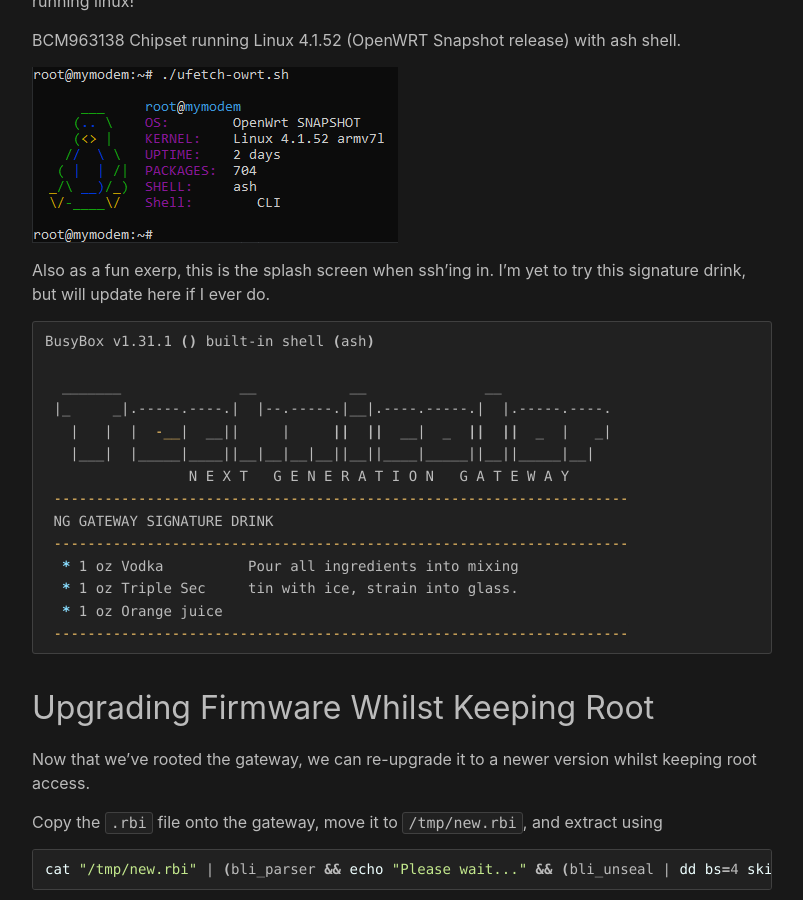
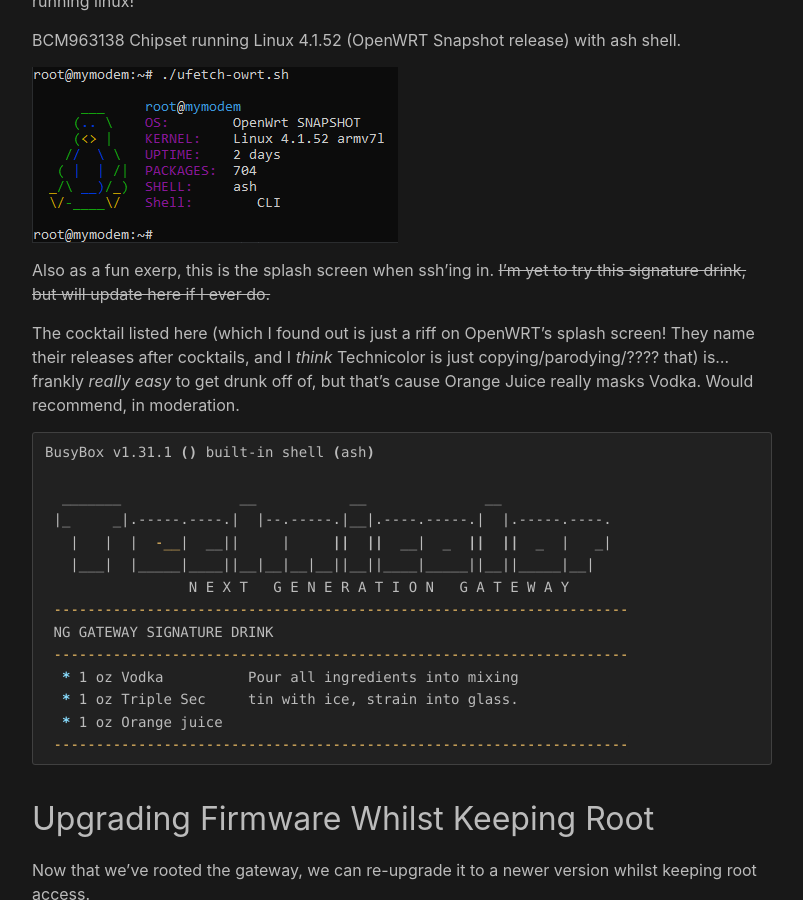
Before and after one commit to Cubie87/cubie87.github.io, a Jekyll site: the page built from posts/2023-technicolor/technicolor.md, in a window 1280 px wide and 900 px high, scrolled down 6257 px. Shown: the whole window, without its empty margins (238-1041 px from the left). Built offline with Jekyll 4.4.1, drawn with Linux system fonts in a browser that asks for light colours; our own code applies the rules of GitHub Pages for plain Markdown files.

Commit message:
tried cocktail. added shell setup page

````diff
--- a/posts/2023-technicolor/technicolor.md
+++ b/posts/2023-technicolor/technicolor.md
@@ -184,7 +184,9 @@
 
 ![ufetch](fetch.png)
 
-Also as a fun exerp, this is the splash screen when ssh'ing in. I'm yet to try this signature drink, but will update here if I ever do.
+Also as a fun exerp, this is the splash screen when ssh'ing in. ~~I'm yet to try this signature drink, but will update here if I ever do.~~
+
+The cocktail listed here (which I found out is just a riff on OpenWRT's splash screen! They name their releases after cocktails, and I _think_ Technicolor is just copying/parodying/???? that) is... frankly _really easy_ to get drunk off of, but that's cause Orange Juice really masks Vodka. Would recommend, in moderation.
 
 ```bash
 BusyBox v1.31.1 () built-in shell (ash)
````
Also changed, not shown: index.md (+1 -1 lines), posts/shell/shell.md (added, +36 -0 lines).
